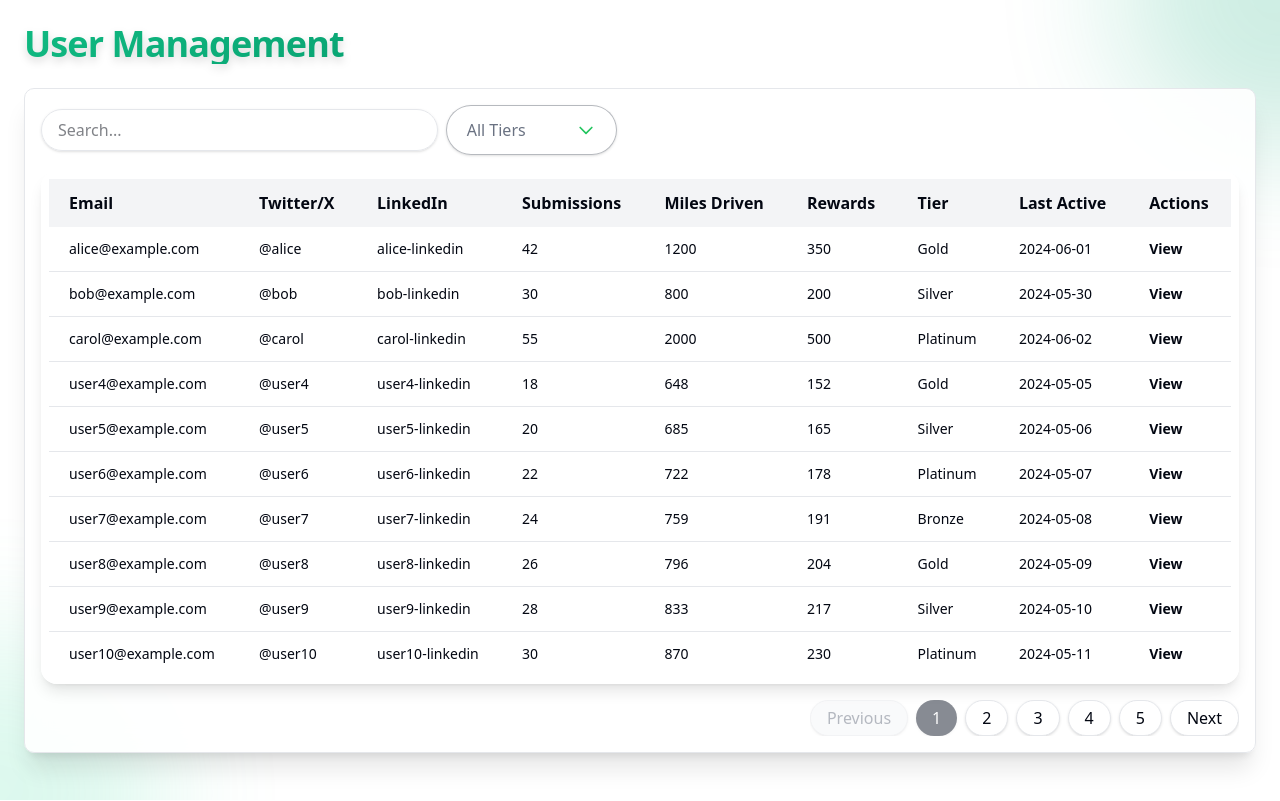
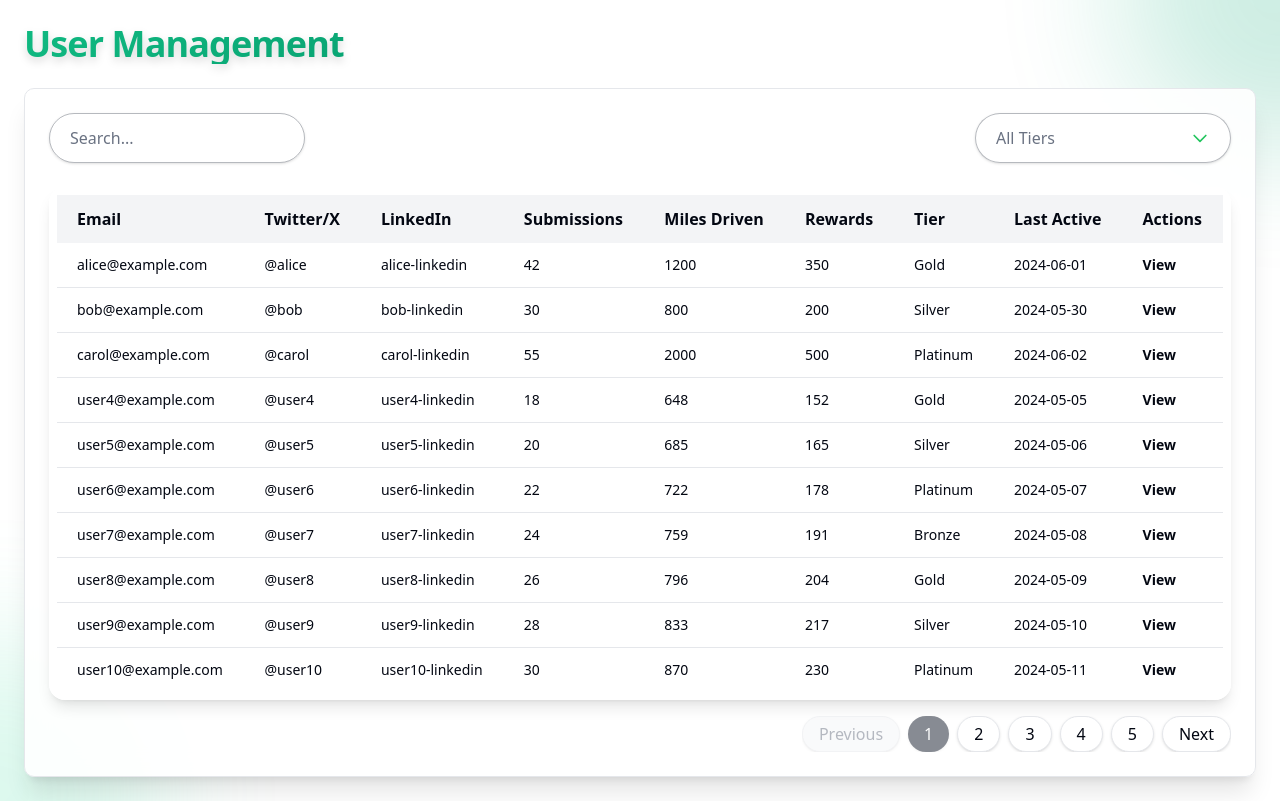
Before and after one commit to DattatrayPatil-Alchemytech/byteme-ai-frontend, a Next.js app: page /admin/users in a window 1280 px wide. Built offline with nearby package versions, Linux system fonts and the light colour scheme.

Commit message:
feat: BA-50 Filter design changes.

```diff
--- a/app/admin/users/page.tsx
+++ b/app/admin/users/page.tsx
@@ -6,6 +6,7 @@ import { Card } from '@/components/ui/card';
 import { SearchFilter } from '../../../components/ui/SearchFilter';
 import Link from 'next/link';
 import { Button } from '@/components/ui/button';
+import { Select } from '@/components/ui/DropdownMenu';
 
 const columns = [
   {
@@ -86,15 +87,22 @@ export default function UsersPage() {
       </div>
       <div className="relative z-10 p-6 space-y-6">
         <h1 className="text-3xl md:text-4xl font-extrabold text-gradient-ev-green animate-fade-in drop-shadow-lg tracking-tight font-sans">User Management</h1>
-        <Card className="p-4 bg-white/90 backdrop-blur-md shadow-xl">
-          <div className="flex flex-col md:flex-row md:items-center md:justify-between gap-4 mb-4">
-            <SearchFilter
-              search={search}
-              onSearchChange={setSearch}
-              filterLabel="Tier"
-              filterValue={tierFilter}
-              filterOptions={tierOptions}
-              onFilterChange={setTierFilter}
+        <Card className="p-6 bg-white/90 backdrop-blur-md shadow-xl">
+          {/* Consistent search/filter row */}
+          <div className="flex flex-col md:flex-row md:items-center md:justify-between gap-4 mb-6">
+            <input
+              type="text"
+              placeholder="Search..."
+              value={search}
+              onChange={e => setSearch(e.target.value)}
+              className="border border-primary/30 rounded-full px-5 py-3 w-full md:w-64 text-base font-medium shadow transition-all duration-200 focus:outline-none focus:ring-2 focus:ring-primary focus:border-primary hover:ring-2 hover:ring-primary/30 hover:bg-primary/5 placeholder:text-muted-foreground"
+            />
+            <Select
+              value={tierFilter}
+              onChange={setTierFilter}
+              options={[...tierOptions.map(t => ({ value: t, label: t }))]}
+              placeholder="All Tiers"
+              className="min-w-[140px]"
             />
           </div>
           <DataTable columns={columns} data={filteredUsers} />
```
